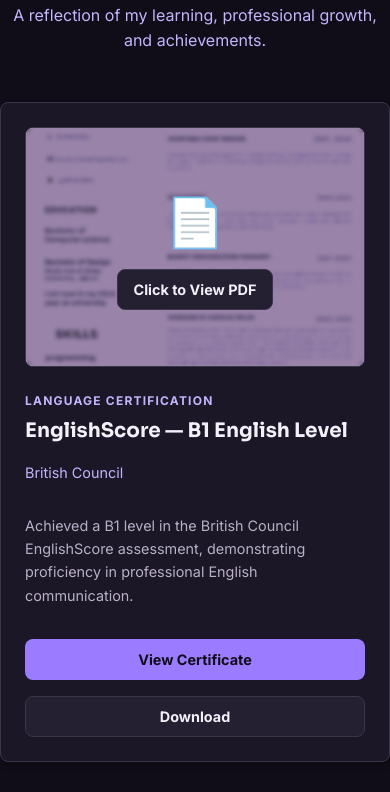
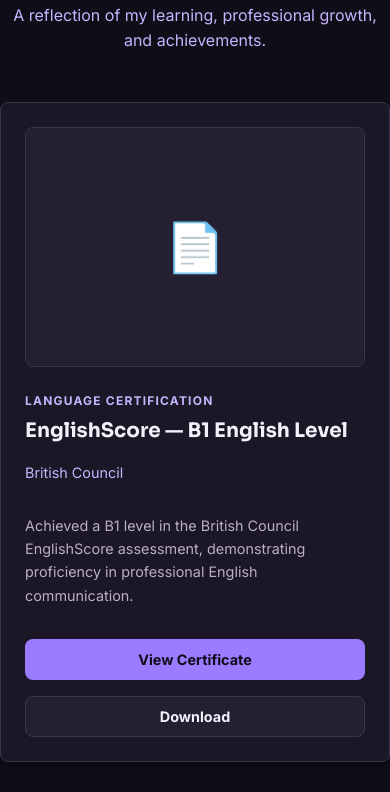
Before and after one commit to HamzehAlhasan/index, a plain HTML site: page index.html in a window 390 px wide. Shown: the part 2938-3730 px from the top of the page. Drawn offline with Linux system fonts and the light colour scheme.

Commit message:
Fix Certifications & Recognition gallery implementation
- Replaced EnglishScore certificate placeholder with a professional styled icon.
- Updated CSS to prevent image cropping using object-fit: contain.
- Optimized responsive grid layout to prevent overflow on mobile.
Co-Authored-By: Claude Code <noreply@anthropic.com>

```diff
--- a/css/style.css
+++ b/css/style.css
@@ -160,7 +160,7 @@ main { flex-grow: 1; }
 /* Certifications & Recognition specific */
 .cert-gallery {
     display: grid;
-    grid-template-columns: repeat(auto-fit, minmax(320px, 1fr));
+    grid-template-columns: repeat(auto-fit, minmax(280px, 1fr));
     gap: var(--spacing-lg);
 }
 
@@ -196,12 +196,25 @@ main { flex-grow: 1; }
 .cert-preview-frame img {
     width: 100%;
     height: 100%;
-    object-fit: cover;
+    object-fit: contain; /* Prevent cropping */
+    background: var(--surface); /* Fallback bg for contain */
     transition: var(--transition);
 }
 
 .cert-card:hover .cert-preview-frame img {
     transform: scale(1.05);
+}
+
+.cert-preview-placeholder {
+    width: 100%;
+    height: 100%;
+    display: flex;
+    flex-direction: column;
+    justify-content: center;
+    align-items: center;
+    background: var(--surface);
+    color: var(--gold);
+    font-size: 3rem;
 }
 
 .cert-label {
--- a/index.html
+++ b/index.html
@@ -99,11 +99,8 @@
                 <!-- EnglishScore Card -->
                 <article class="card cert-card language fade-in-element">
                     <a href="./englishscore_certificate.pdf" target="_blank" rel="noopener noreferrer" class="cert-preview-frame">
-                        <!-- Using an object or iframe as a fallback for PDF preview if possible, but img with a placeholder is safer if no preview exists -->
-                        <img src="./archive/CV.jpg" alt="EnglishScore Certificate Preview" style="filter: brightness(0.7) sepia(1) hue-rotate(220deg) saturate(1.5);">
-                        <div style="position: absolute; inset: 0; display: flex; flex-direction: column; justify-content: center; align-items: center; background: rgba(27, 23, 38, 0.4); backdrop-filter: blur(2px);">
-                            <span style="font-size: 3rem; margin-bottom: 0.5rem;">📄</span>
-                            <span class="btn btn-secondary btn-sm">Click to View PDF</span>
+                        <div class="cert-preview-placeholder">
+                            <span>📄</span>
                         </div>
                     </a>
                     <span class="cert-label">LANGUAGE CERTIFICATION</span>
```
